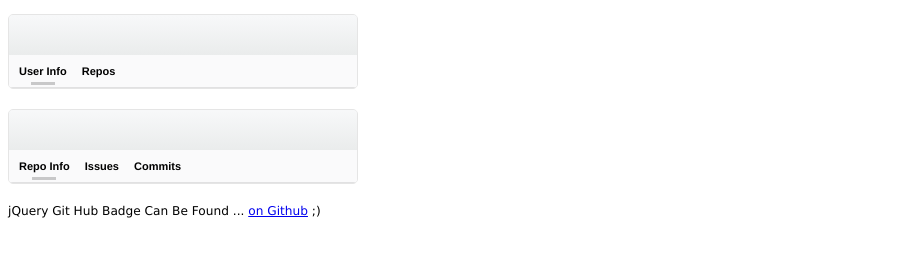
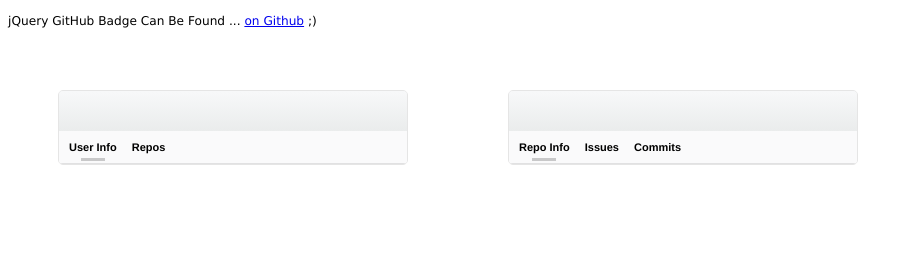
Before and after one commit to lynnwallenstein/jQuery-GitHub-Badge, a plain HTML site: page demo.html in a window 1280 px wide. Shown: the part 48-304 px from the top of the page, without its empty margins (0-914 px from the left). Drawn offline with nearby package versions, Linux system fonts and the light colour scheme.

Commit message:
grammar and layout of demo page

```diff
--- a/demo.html
+++ b/demo.html
@@ -12,7 +12,8 @@
                 font-size: 76%;
             }
             #sample_user_badge, #sample_project_badge {
-                margin-bottom: 20px;
+                float: left;
+                margin: 50px;
                 width: 350px;
             }
         </style>
@@ -24,11 +25,12 @@
 
         <h1>jQuery Github Badge Demo</h1>
 
+        <p>jQuery GitHub Badge Can Be Found ... <a target="_blank" href="http://github.com/lwallenstein/jQuery-Github-Badge">on Github</a> ;)</p>
+
         <div id="sample_user_badge"></div>
 
         <div id="sample_project_badge"></div>
 
-        <p>jQuery Git Hub Badge Can Be Found ... <a target="_blank" href="http://github.com/lwallenstein/jQuery-Github-Badge">on Github</a> ;)</p>
     </body>
 
         <!-- Grab Google CDN's jQuery. fall back to local if necessary -->
```
